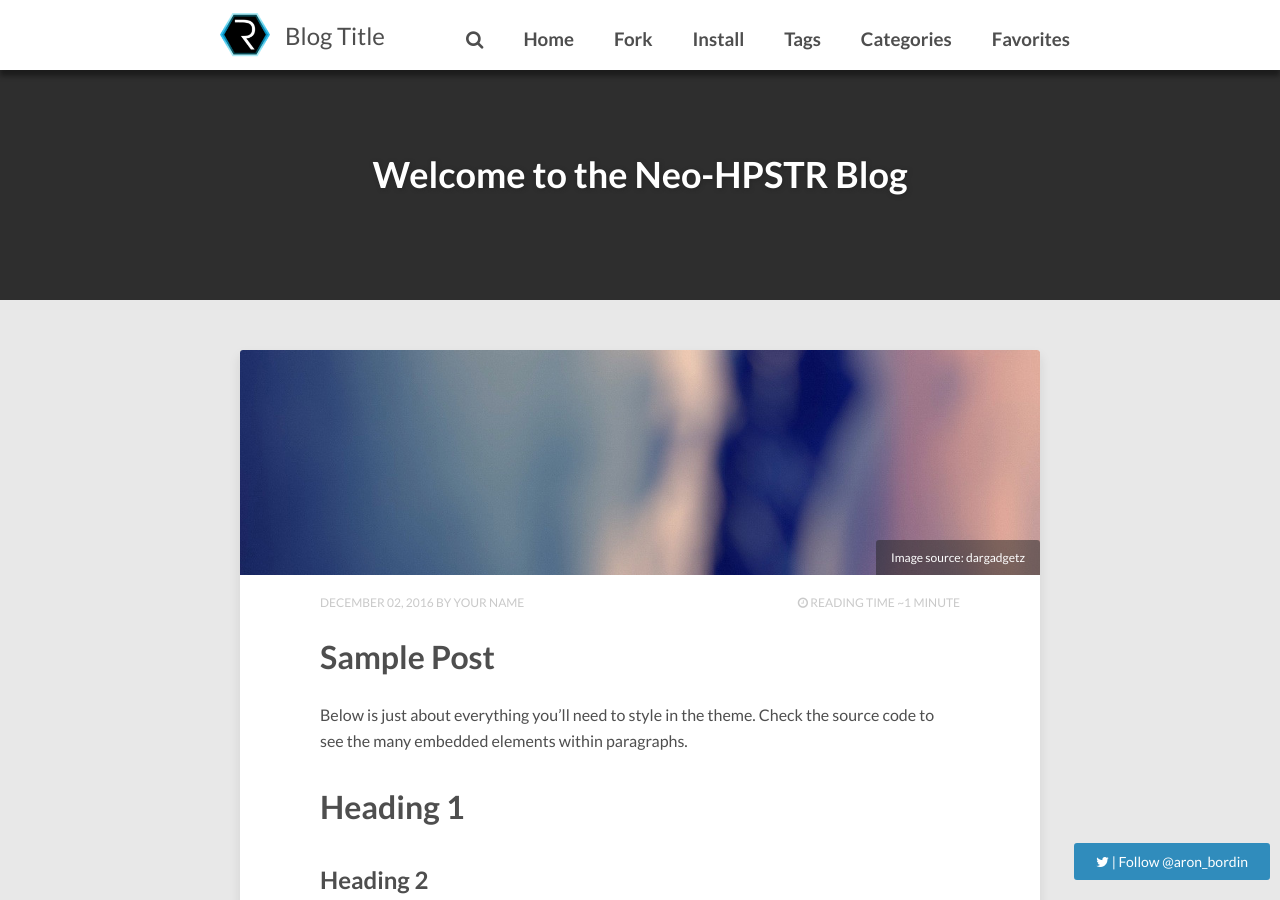
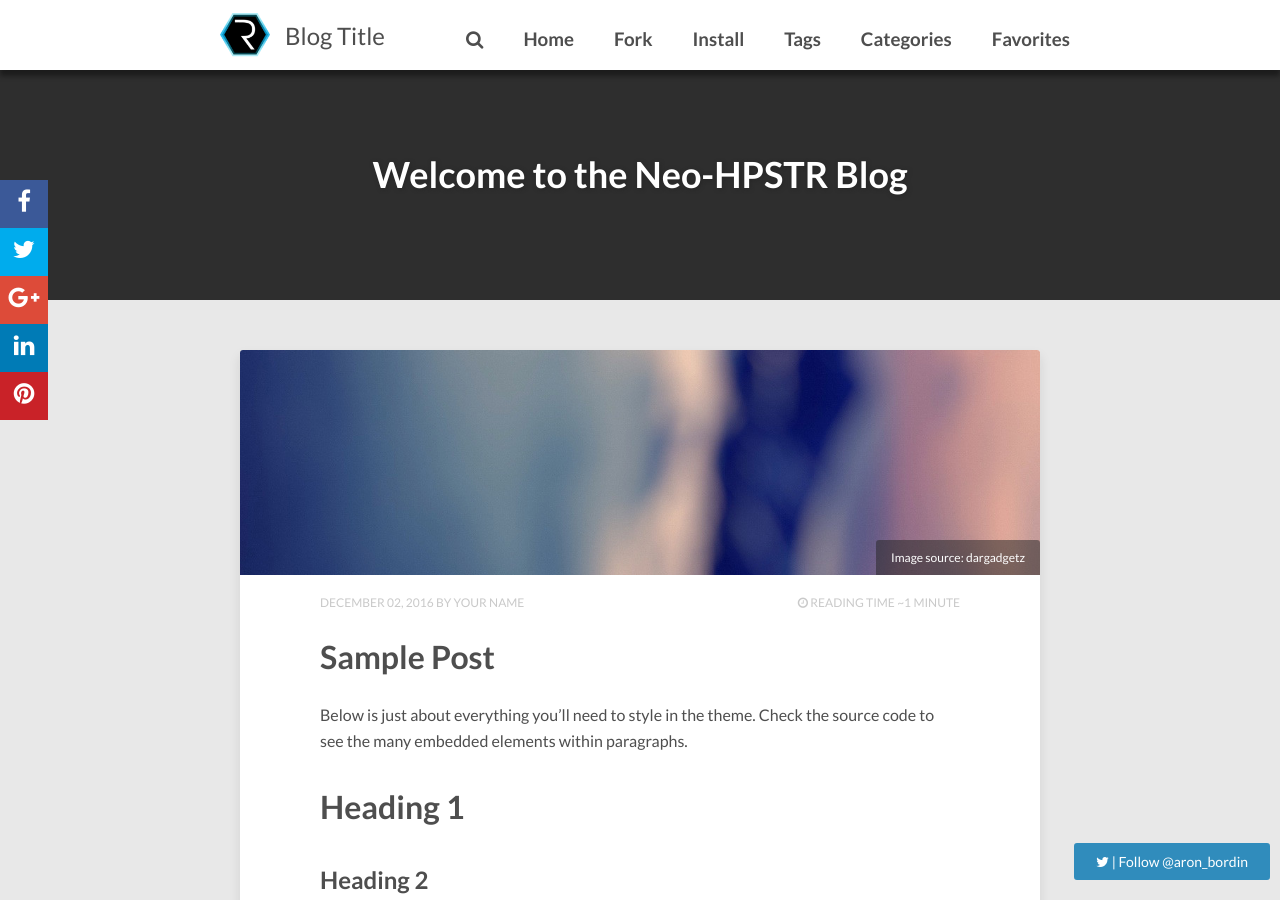
Before and after one commit to krpsh/regenea8.github.io, a Jekyll site: the page built from index.html, in a window 1280 px wide and 900 px high. Built offline with Jekyll 4.4.1, drawn with Linux system fonts in a browser that asks for light colours; nearby versions of some CDN libraries; the list of posts is cut into pages by our own code; comment, search, counter and statistics services are not loaded; some of the changed lines change nothing that is shown.

Commit message:
Initialize blog

```diff
--- a/_includes/scripts.html
+++ b/_includes/scripts.html
@@ -1,6 +1,6 @@
 <script type="text/javascript" src="//ajax.googleapis.com/ajax/libs/jquery/1.9.1/jquery.min.js"></script>
-<script type="text/javascript">window.jQuery || document.write('<script type="text/javascript" src="{{ site.url }}/assets/js/vendor/jquery-1.9.1.min.js"><\/script>')</script>
-<script type="text/javascript" src="{{ site.url }}/assets/js/scripts.min.js"></script>
+<script type="text/javascript">window.jQuery || document.write('<script type="text/javascript" src="{{ site.url }}/resources/js/vendor/jquery-1.9.1.min.js"><\/script>')</script>
+<script type="text/javascript" src="{{ site.url }}/resources/js/scripts.min.js"></script>
 <script type="text/javascript" async defer id="github-bjs" src="https://buttons.github.io/buttons.js"></script>
 <script type="text/javascript">!function(d,s,id){var js,fjs=d.getElementsByTagName(s)[0],p=/^http:/.test(d.location)?'http':'https';if(!d.getElementById(id)){js=d.createElement(s);js.id=id;js.src=p+'://platform.twitter.com/widgets.js';fjs.parentNode.insertBefore(js,fjs);}}(document, 'script', 'twitter-wjs');</script>
 
```
